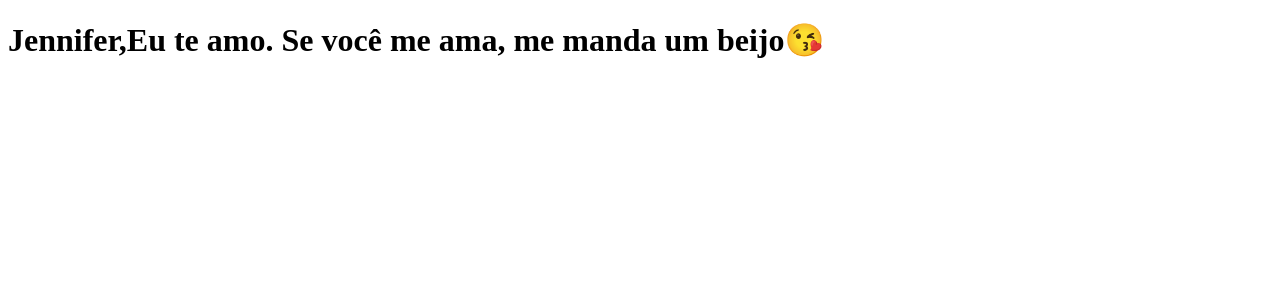
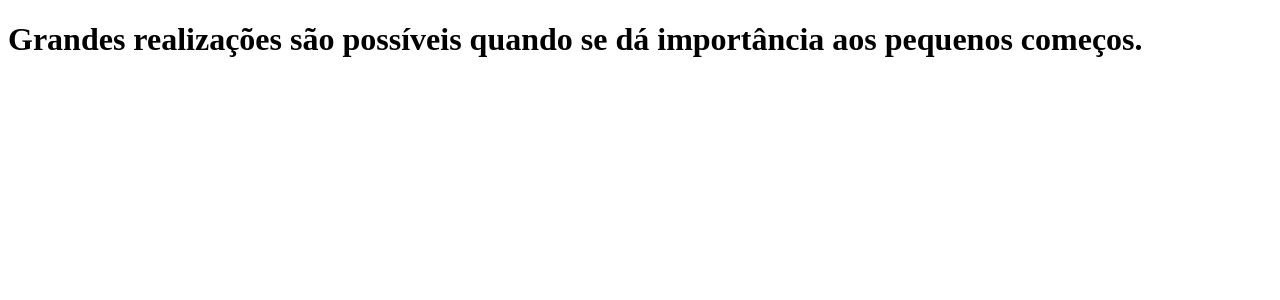
Before and after one commit to gustavot268/clone-tabnews, a Next.js app: page / in a window 1280 px wide. Shown: the top 300 px of the page. Built offline with nearby package versions, Linux system fonts and the light colour scheme.

Commit message:
adiciona uma nova frase

```diff
--- a/package.json
+++ b/package.json
@@ -6,8 +6,7 @@
   "scripts": {
     "dev": "next dev",
     "lint:check": "prettier --check .",
-    "lint:fix": "prettier -- write ."
-
+    "lint:fix": "prettier --write ."
   },
   "author": "",
   "license": "MIT",
--- a/pages/index.js
+++ b/pages/index.js
@@ -1,5 +1,10 @@
 function Home() {
-  return <h1>Jennifer,Eu te amo. Se você me ama, me manda um beijo😘</h1>;
+  return (
+    <h1>
+      Grandes realizações são possíveis quando se dá importância aos pequenos
+      começos.
+    </h1>
+  );
 }
 
 export default Home;
```
Also changed, not shown: learning/nota.txt (deleted), 2 other files (tests, documents, lock files or other folders).
